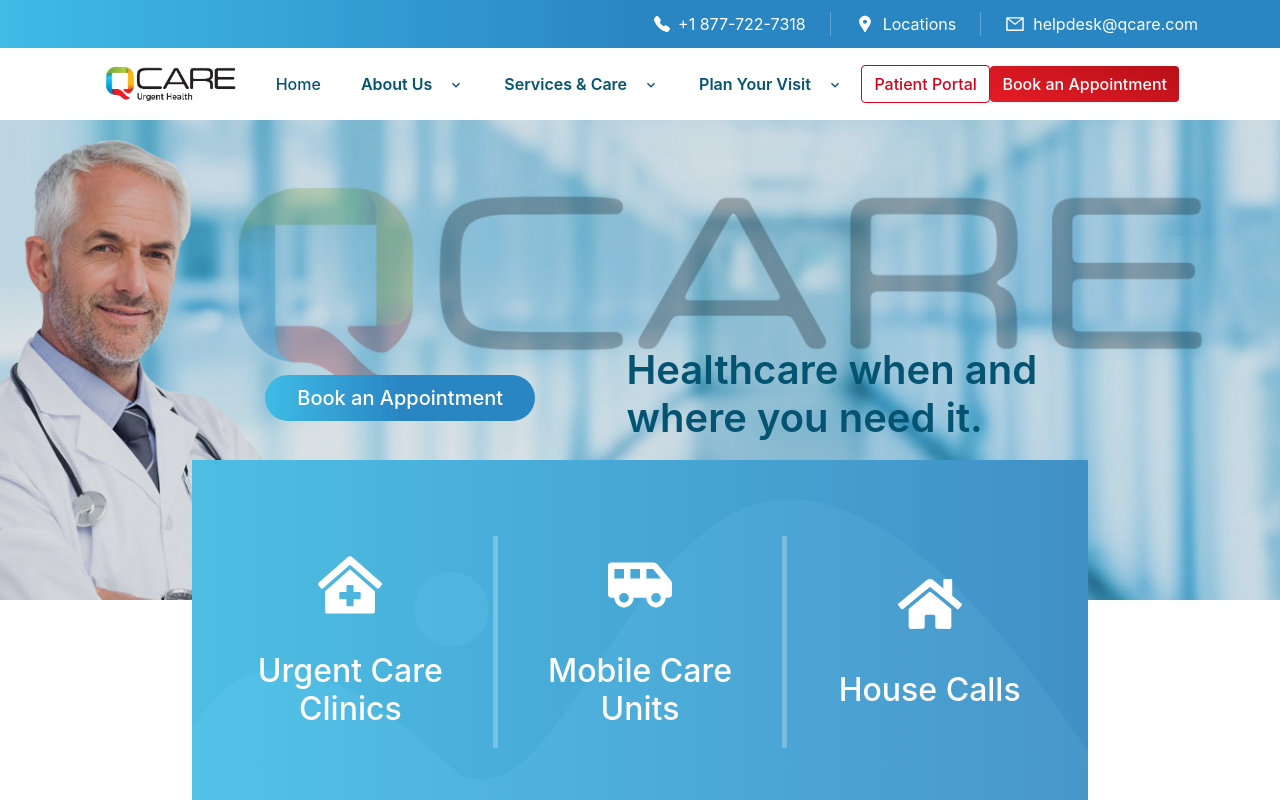
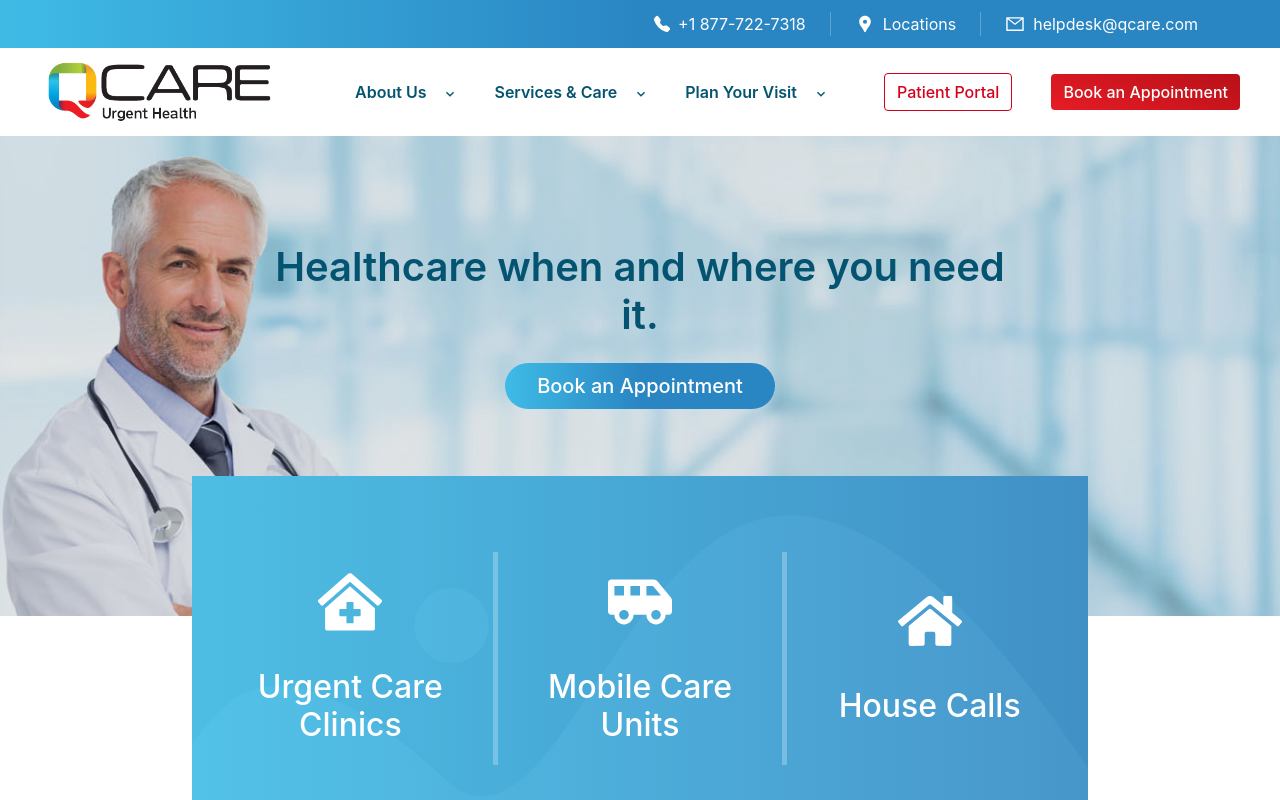
Before and after one commit to BlackRoseRipp/qcare-demo-react, a React (Create React App) app: page / in a window 1280 px wide. Shown: the top 800 px of the page. Built offline with nearby package versions, Linux system fonts and the light colour scheme.

Commit message:
Changed banner again and added Nav active links

```diff
--- a/src/components/Nav/ListLink.css
+++ b/src/components/Nav/ListLink.css
@@ -33,6 +33,8 @@
 }
 
 .list-link:hover,
-.btn-link-dropdown:hover {
+.btn-link-dropdown:hover,
+.list-link.active,
+.btn-link-dropdown.active {
   color: var(--global-primary-bg-color);
 }
--- a/src/components/Nav/ListLink.js
+++ b/src/components/Nav/ListLink.js
@@ -1,15 +1,18 @@
 import React from 'react';
 import { MdKeyboardArrowRight } from 'react-icons/md';
+import { useLocation } from 'react-router-dom';
 import './ListLink.css';
 
 function ListLink(props) {
     const { dropdownLinks, primary, to, style } = props
 
+    const location = useLocation()
+    const path = location.pathname
 
     return (dropdownLinks ? (
         <div className="dropend">
             <button
-                className='btn btn-link-dropdown dropdown-toggle'
+                className={'btn btn-link-dropdown dropdown-toggle'+ (path === to ? ' active' : '')}
                 type='button'
                 data-bs-toggle=''
                 aria-expanded='false'
@@ -26,7 +29,7 @@
             </ul>
         </div>
     ) : (
-        <a className='nav-link list-link' aria-current='page' href={to}>
+        <a className={'nav-link list-link'+ (path === to ? ' active' : '')} aria-current='page' href={to}>
             {primary}
         </a>
     ))
--- a/src/components/Nav/NavBar.css
+++ b/src/components/Nav/NavBar.css
@@ -13,25 +13,8 @@
   justify-content: space-between;
   margin: 0 auto;
   padding: 0 1rem;
-  width: 100%;
-}
-
-@media screen and (min-width: 1400px) {
-  .navigation-container {
-    max-width: 1320px;
-  }
-}
-
-@media screen and (min-width: 1200px) {
-  .navigation-container {
-    max-width: 1140px;
-  }
-}
-
-@media screen and (min-width: 992px) {
-  .navigation-container {
-    max-width: 1110px;
-  }
+  width: min(100% - 3rem, 1320px);
+  margin-inline: auto;
 }
 
 .nav-top {
@@ -69,8 +52,12 @@
   color: white;
 }
 
+.nav-bottom {
+  padding: 0;
+}
+
 .nav-bottom .navbar-brand {
-  width: 13%;
+  width: 20%;
 }
 
 .nav-mobile {
@@ -114,7 +101,7 @@
   transform: translate(0px, -3px);
 }
 
-@media screen and (max-width: 1100px) {
+@media screen and (max-width: 1130px) {
   .btn-testing {
     display: none;
   }
--- a/src/components/Nav/NavBar.js
+++ b/src/components/Nav/NavBar.js
@@ -36,10 +36,6 @@
                         <img src="assets/img/QCare-LogoB.png" style={{ width: '100%' }} />
                     </a>
                     <div className='d-flex align-items-center justify-content-center full-screen'>
-                        <NavButton
-                            primary='Home'
-                            to='/'
-                        />
                         <NavButton
                             primary="About Us"
                             to='/about'
--- a/src/components/Nav/NavButton.css
+++ b/src/components/Nav/NavButton.css
@@ -18,7 +18,7 @@
 }
 
 .btn-nav-dropdown {
-  --bs-btn-padding-x: 18px;
+  --bs-btn-padding-x: 16px;
   --bs-btn-padding-y: 12px;
   --bs-btn-font-weight: 600;
   --bs-btn-color: #045471;
@@ -29,6 +29,11 @@
   --bs-btn-hover-color: var(--global-primary-bg-color);
   --bs-btn-active-color: var(--global-primary-bg-color);
   --bs-btn-active-border-color: transparent;
+}
+
+.btn-nav-dropdown,
+.list-btn {
+  height: 100%;
 }
 
 .btn-nav-dropdown::after,
@@ -48,17 +53,20 @@
 .btn-nav-dropdown:hover::after,
 .list-btn:hover::after,
 .btn-nav-dropdown:focus::after,
-.list-btn:focus::after {
+.list-btn:focus::after,
+.list-btn.active::after,
+.btn-nav-dropdown.active::after {
   opacity: 100%;
 }
 
 .list-btn {
-  padding: 12px 18px;
+  padding: 12px 16px;
   color: #045471;
   font-weight: 500;
 }
 
 .list-btn:hover,
-.list-btn:active {
+.list-btn:focus,
+.list-btn.active {
   color: var(--global-primary-bg-color);
 }
--- a/src/components/Nav/NavButton.js
+++ b/src/components/Nav/NavButton.js
@@ -12,10 +12,12 @@
 
     const overStyle = style
 
+    const activeDropdownLink = dropdownLinks.some(link => link.to === path)
+
     return (dropdownLinks ? (
         <div className='dropdown'>
             <a
-                className='btn btn-nav-dropdown dropdown-toggle'
+                className={'btn btn-nav-dropdown dropdown-toggle'+ (path === to || activeDropdownLink ? ' active' : '')}
                 type='button'
                 data-bs-toggle=''
                 aria-expanded='false'
--- a/src/pages/Home/Home.css
+++ b/src/pages/Home/Home.css
@@ -1,15 +1,16 @@
 .hero-container {
   display: flex;
   flex-direction: column;
-  justify-content: end;
+  justify-content: center;
   background: linear-gradient(rgba(0, 0, 0, 0.1), rgba(0, 0, 0, 0.1)),
-    url("../../../public/assets/img/QCARE_Banner website_1600 x 500.jpg");
+    url("../../../public/assets/img/QCARE_Banner 2_1600 x 500.jpg");
   width: 100%;
-  background-position: center;
+  background-position: 20% center;
   background-repeat: no-repeat;
   background-size: cover;
   position: relative;
-  padding: 150px 0;
+  padding-top: 50px;
+  padding-bottom: 150px;
   height: 60vh;
 }
 
@@ -17,7 +18,7 @@
   font-size: 2.5rem;
   font-weight: 600;
   color: #045471;
-  width: min(100% - 15px, 492px);
+  width: min(100% - 15px, 750px);
   margin-inline: auto;
 }
 
--- a/src/pages/Home/Home.js
+++ b/src/pages/Home/Home.js
@@ -12,15 +12,9 @@
     return(
         <div>
             <div className="hero-container">
-                <div className="container">
-                    <div className="row w-100 mx-0 g-4">
-                        <div className="col-md-7 order-md-5 d-flex align-items-center">
-                            <h6 className="hero-text text-lg-start text-center">Healthcare when and where you need it.</h6>
-                        </div>
-                        <div className='col-md-5 order-md-1 d-flex align-items-center justify-content-lg-end justify-content-center'>
-                            <a className="btn btn-main" href="/appointment" role="button">Book an Appointment</a>
-                        </div>
-                    </div>
+                <div className="container text-center">
+                    <h1 className="hero-text text-center mb-4">Healthcare when and where you need it.</h1>
+                    <a className="btn btn-main" href="/appointment" role="button">Book an Appointment</a>
                 </div>
             </div>
             <div className='card info-card'>
```
Also changed, not shown: public/assets/img/QCARE_Banner 2_1600 x 500.jpg (added).
